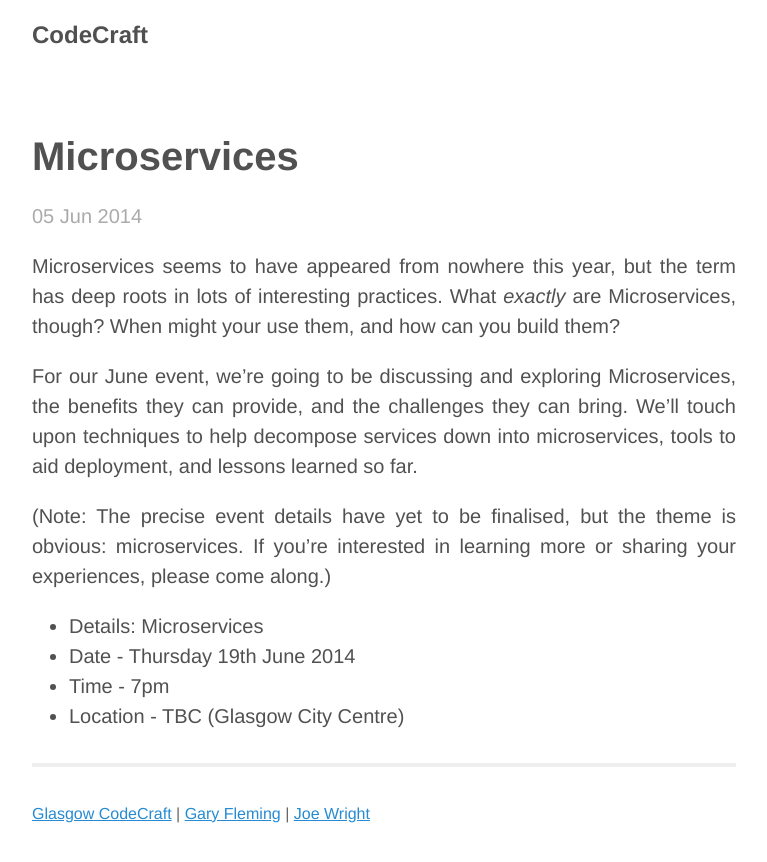
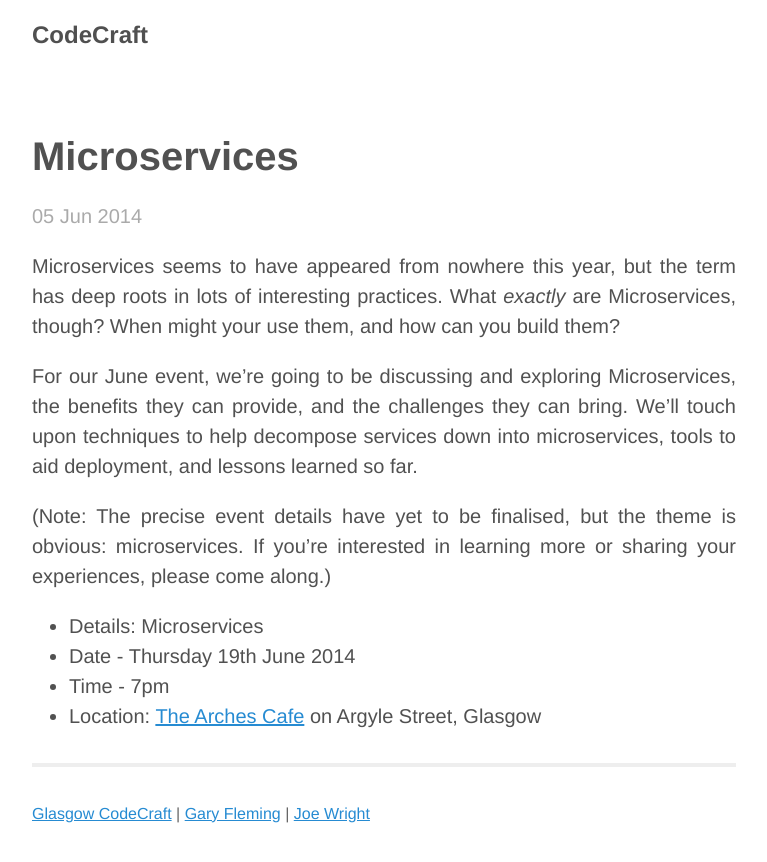
Before and after one commit to codecraftuk/codecraftuk.github.io, a Jekyll site: the page built from _posts/2014-06-05-microservices.md, in a window 1280 px wide. Shown: the top 862 px of the page, without its empty margins (256-1023 px from the left). Built offline with Jekyll 4.4.1, drawn with Linux system fonts in a browser that asks for light colours; Markdown is read by kramdown in place of the engine named in the settings.

Commit message:
Updating microservices with location

```diff
--- a/_posts/2014-06-05-microservices.md
+++ b/_posts/2014-06-05-microservices.md
@@ -12,4 +12,4 @@ For our June event, we're going to be discussing and exploring Microservices, th
 * Details: Microservices
 * Date - Thursday 19th June 2014
 * Time - 7pm
-* Location - TBC (Glasgow City Centre)
+* Location: <a href="https://www.google.co.uk/maps/place/The+Arches+Cafe+Bar/@55.858375,-4.258346,17z/data=!3m1!4b1!4m2!3m1!1s0x4888469e9e44da7f:0xe5aded3da5af3d47">The Arches Cafe</a> on Argyle Street, Glasgow
```
Also changed, not shown: index.html (+6 -2 lines).
